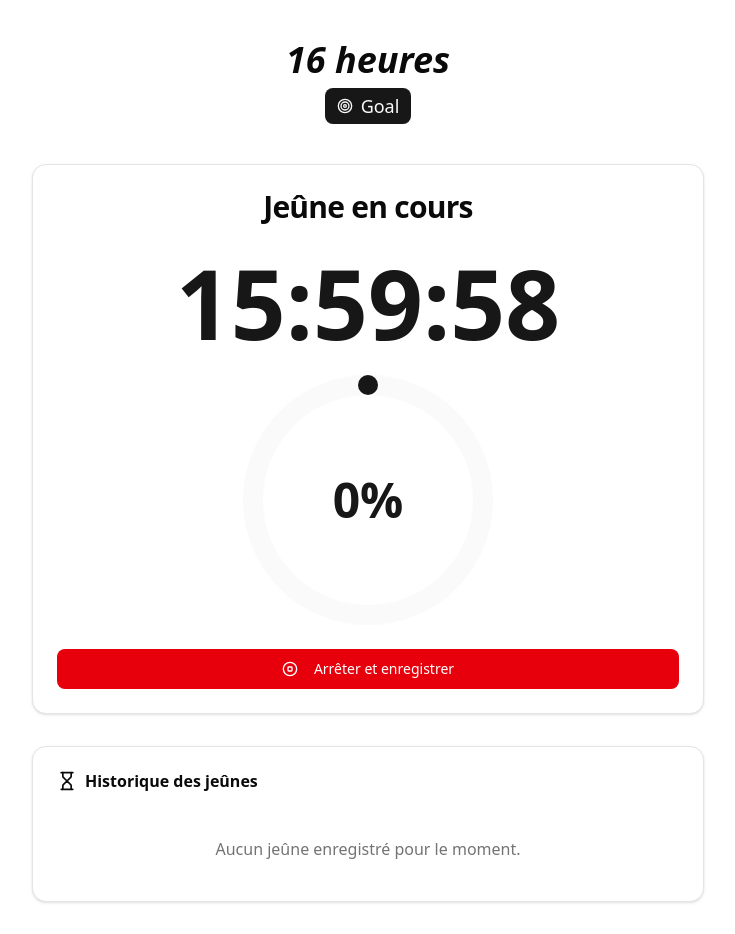
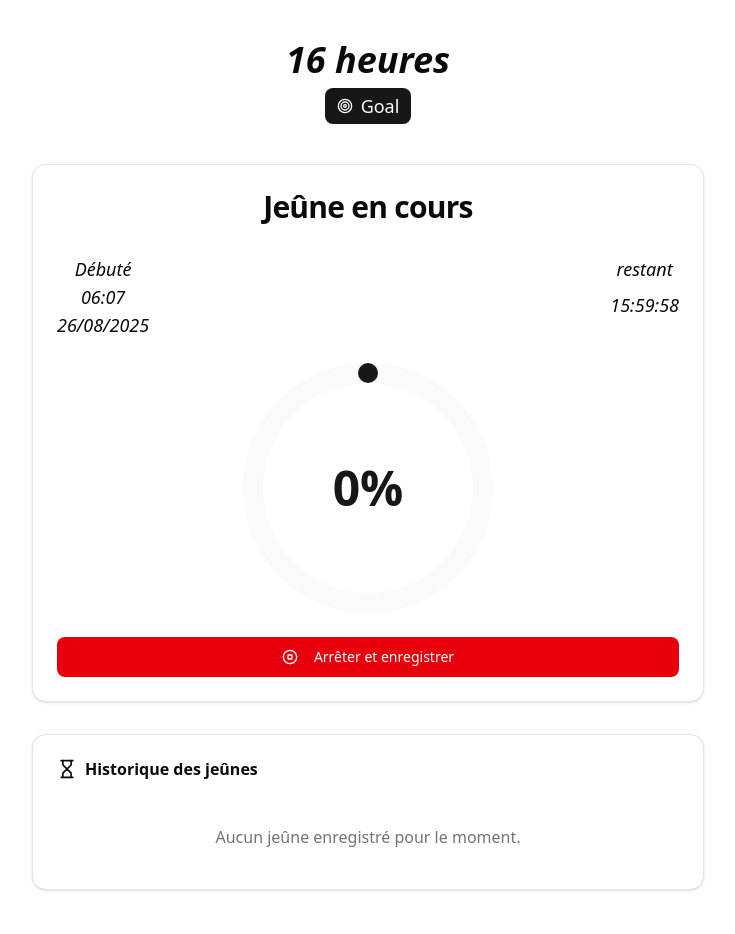
Before and after one commit to babbbass/fasting-tracker, a Next.js app: page / in a window 1280 px wide. Both pictures are taken after a click on the button "Démarrer le jeûne". Shown: the whole page, without its empty margins (272-1007 px from the left). Built offline with nearby package versions, Linux system fonts and the light colour scheme.

Commit message:
add current fasting info

```diff
--- a/components/Counter.tsx
+++ b/components/Counter.tsx
@@ -1,7 +1,7 @@
 "use client"
 import { useState, useEffect } from "react"
 import { Card, CardContent, CardHeader, CardTitle } from "@/components/ui/card"
-import { Timepiece } from "@/components/Timepiece"
+import { CurrentFastInfo } from "@/components/CurrentFastInfo"
 import { SaveFastingDialog } from "./SaveFastingDialog"
 import { StartButton } from "@/components/StartButton"
 import { StopButton } from "./StopButton"
@@ -55,7 +55,7 @@ export function Counter() {
           </CardTitle>
         </CardHeader>
         <CardContent className='space-y-6'>
-          <Timepiece elapsedTime={elapsedTime} />
+          <CurrentFastInfo elapsedTime={elapsedTime} startTime={startTime} />
           {isActive ? (
             <>
               <CircularProgress
--- /dev/null
+++ b/components/CurrentFastInfo.tsx
@@ -0,0 +1,30 @@
+import { Timepiece } from "@/components/Timepiece"
+import { StartFastInfo } from "@/components/StartFastInfo"
+
+type CurrentFastInfoProps = {
+  elapsedTime: number
+  startTime: Date | null
+}
+
+export function CurrentFastInfo({
+  elapsedTime,
+  startTime,
+}: CurrentFastInfoProps) {
+  return (
+    <div
+      className={`flex ${
+        startTime ? "justify-between" : "justify-center"
+      } items-start w-full md:text-lg font-medium tabular-nums italic`}
+    >
+      {startTime && <StartFastInfo startTime={startTime?.toString()} />}
+      {startTime ? (
+        <Timepiece elapsedTime={elapsedTime} />
+      ) : (
+        <Timepiece
+          elapsedTime={0}
+          className='font-mono text-xl md:text-8xl font-extrabold text-primary'
+        />
+      )}
+    </div>
+  )
+}
--- /dev/null
+++ b/components/StartFastInfo.tsx
@@ -0,0 +1,15 @@
+import { formatDate } from "@/lib/utils"
+
+export function StartFastInfo({ startTime }: { startTime: string }) {
+  // console.log(startTime)
+  const date = formatDate(startTime)
+  const day = date.split(" ")[0]
+  const hour = date.split(" ")[1]
+  return (
+    <div className='flex flex-col justify-center'>
+      <span>Débuté</span>
+      <span>{hour}</span>
+      <span>{day}</span>
+    </div>
+  )
+}
--- a/components/Timepiece.tsx
+++ b/components/Timepiece.tsx
@@ -1,11 +1,20 @@
 import { formatDuration } from "@/lib/utils"
 import { GOAL_DURATION } from "@/lib/constants"
 
-export function Timepiece({ elapsedTime }: { elapsedTime: number }) {
+export function Timepiece({
+  elapsedTime,
+  className,
+}: {
+  elapsedTime: number
+  className?: string
+}) {
   return (
-    <div className='font-mono text-6xl md:text-8xl font-extrabold text-primary tabular-nums'>
+    <div className={className}>
       {elapsedTime < GOAL_DURATION * 3600 ? (
-        formatDuration(GOAL_DURATION * 3600 - elapsedTime)
+        <div className='flex flex-col gap-2'>
+          <span className={`${className ? "hidden" : ""}`}>restant</span>
+          {formatDuration(GOAL_DURATION * 3600 - elapsedTime)}
+        </div>
       ) : (
         <span className='text-green-600'>
           {formatDuration(elapsedTime - GOAL_DURATION * 3600)}{" "}
```
